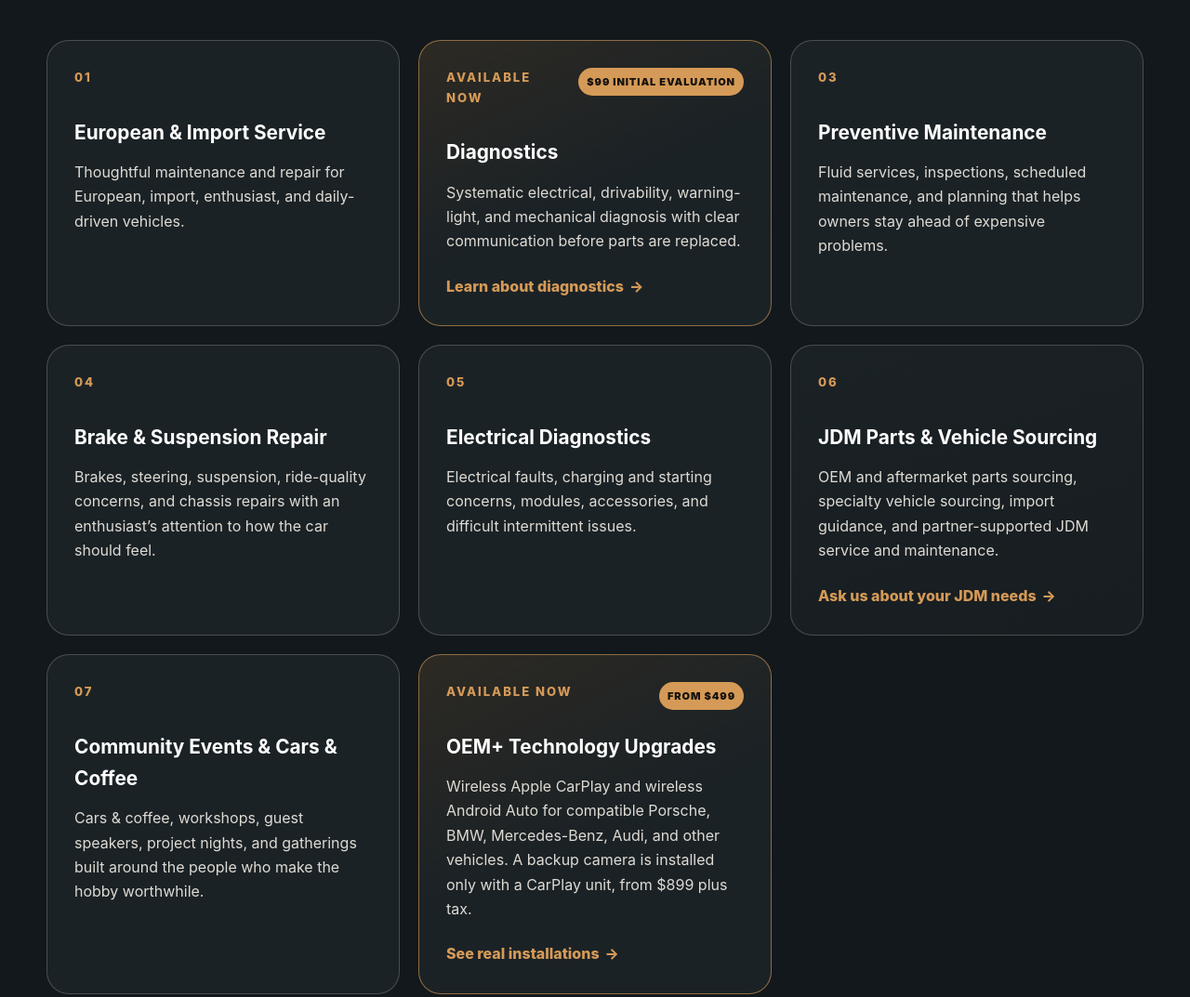
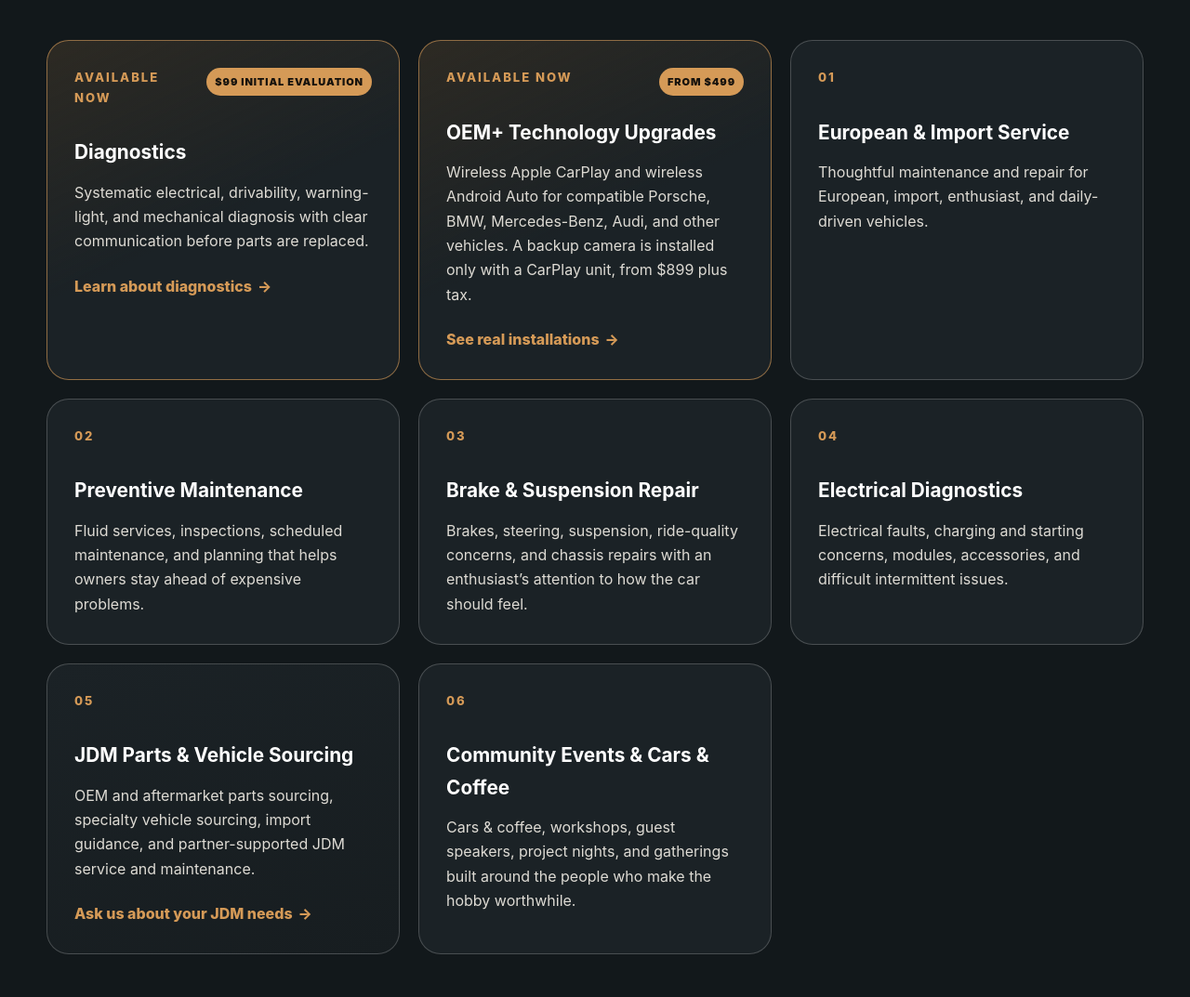
Before and after one commit to ryanehiggins/depotmotorworks, a plain HTML site: page index.html in a window 1280 px wide. Shown: the part 4046-5119 px from the top of the page at 93% size. Drawn offline with Linux system fonts and the light colour scheme.

Commit message:
Move the available services to the top of the homepage grid.
Diagnostics and OEM+ Technology Upgrades lead the list. The other cards keep their text and are numbered 01 through 06.

Co-authored-by: ryanehiggins <ryanehiggins@users.noreply.github.com>

```diff
--- a/index.html
+++ b/index.html
@@ -155,14 +155,14 @@ src="https://www.facebook.com/tr?id=1576387917274548&ev=PageView&noscript=1"
       <h2 class="section-title">A full-service enthusiast garage is taking shape.</h2>
       <p class="copy services-intro">Diagnostics, technology upgrades, and selected repair work are available now by appointment. The broader service operation and community space will grow with the future Butler facility.</p>
       <div class="cards">
+        <article class="card available-card"><div class="card-topline"><div class="card-number">AVAILABLE NOW</div><span class="available-badge">$99 Initial Evaluation</span></div><h3>Diagnostics</h3><p>Systematic electrical, drivability, warning-light, and mechanical diagnosis with clear communication before parts are replaced.</p><a class="text-link" href="/diagnostics-troubleshooting">Learn about diagnostics</a></article>
+        <article class="card available-card"><div class="card-topline"><div class="card-number">AVAILABLE NOW</div><span class="available-badge">From $499</span></div><h3>OEM+ Technology Upgrades</h3><p>Wireless Apple CarPlay and wireless Android Auto for compatible Porsche, BMW, Mercedes-Benz, Audi, and other vehicles. A backup camera is installed only with a CarPlay unit, from $899 plus tax.</p><a class="text-link" href="/carplay-upgrades">See real installations</a></article>
         <article class="card"><div class="card-number">01</div><h3>European &amp; Import Service</h3><p>Thoughtful maintenance and repair for European, import, enthusiast, and daily-driven vehicles.</p></article>
-        <article class="card available-card"><div class="card-topline"><div class="card-number">AVAILABLE NOW</div><span class="available-badge">$99 Initial Evaluation</span></div><h3>Diagnostics</h3><p>Systematic electrical, drivability, warning-light, and mechanical diagnosis with clear communication before parts are replaced.</p><a class="text-link" href="/diagnostics-troubleshooting">Learn about diagnostics</a></article>
-        <article class="card"><div class="card-number">03</div><h3>Preventive Maintenance</h3><p>Fluid services, inspections, scheduled maintenance, and planning that helps owners stay ahead of expensive problems.</p></article>
-        <article class="card"><div class="card-number">04</div><h3>Brake &amp; Suspension Repair</h3><p>Brakes, steering, suspension, ride-quality concerns, and chassis repairs with an enthusiast’s attention to how the car should feel.</p></article>
-        <article class="card"><div class="card-number">05</div><h3>Electrical Diagnostics</h3><p>Electrical faults, charging and starting concerns, modules, accessories, and difficult intermittent issues.</p></article>
-        <article class="card specialty-card"><div class="card-number">06</div><h3>JDM Parts &amp; Vehicle Sourcing</h3><p>OEM and aftermarket parts sourcing, specialty vehicle sourcing, import guidance, and partner-supported JDM service and maintenance.</p><a class="text-link" href="#dispatch">Ask us about your JDM needs</a></article>
-        <article class="card"><div class="card-number">07</div><h3>Community Events &amp; Cars &amp; Coffee</h3><p>Cars &amp; coffee, workshops, guest speakers, project nights, and gatherings built around the people who make the hobby worthwhile.</p></article>
-        <article class="card available-card"><div class="card-topline"><div class="card-number">AVAILABLE NOW</div><span class="available-badge">From $499</span></div><h3>OEM+ Technology Upgrades</h3><p>Wireless Apple CarPlay and wireless Android Auto for compatible Porsche, BMW, Mercedes-Benz, Audi, and other vehicles. A backup camera is installed only with a CarPlay unit, from $899 plus tax.</p><a class="text-link" href="/carplay-upgrades">See real installations</a></article>
+        <article class="card"><div class="card-number">02</div><h3>Preventive Maintenance</h3><p>Fluid services, inspections, scheduled maintenance, and planning that helps owners stay ahead of expensive problems.</p></article>
+        <article class="card"><div class="card-number">03</div><h3>Brake &amp; Suspension Repair</h3><p>Brakes, steering, suspension, ride-quality concerns, and chassis repairs with an enthusiast’s attention to how the car should feel.</p></article>
+        <article class="card"><div class="card-number">04</div><h3>Electrical Diagnostics</h3><p>Electrical faults, charging and starting concerns, modules, accessories, and difficult intermittent issues.</p></article>
+        <article class="card specialty-card"><div class="card-number">05</div><h3>JDM Parts &amp; Vehicle Sourcing</h3><p>OEM and aftermarket parts sourcing, specialty vehicle sourcing, import guidance, and partner-supported JDM service and maintenance.</p><a class="text-link" href="#dispatch">Ask us about your JDM needs</a></article>
+        <article class="card"><div class="card-number">06</div><h3>Community Events &amp; Cars &amp; Coffee</h3><p>Cars &amp; coffee, workshops, guest speakers, project nights, and gatherings built around the people who make the hobby worthwhile.</p></article>
       </div>
     </div>
   </section>
```
